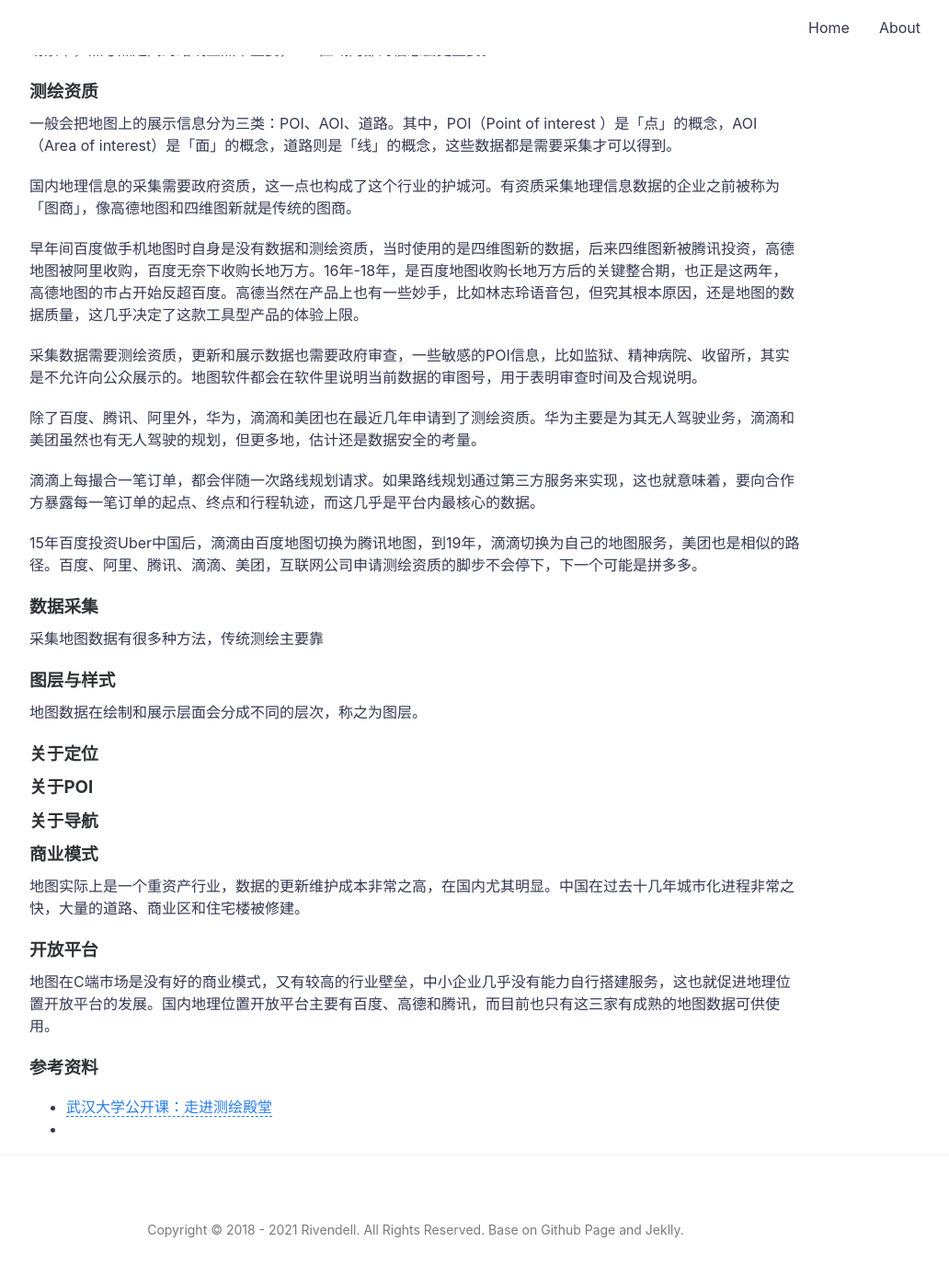
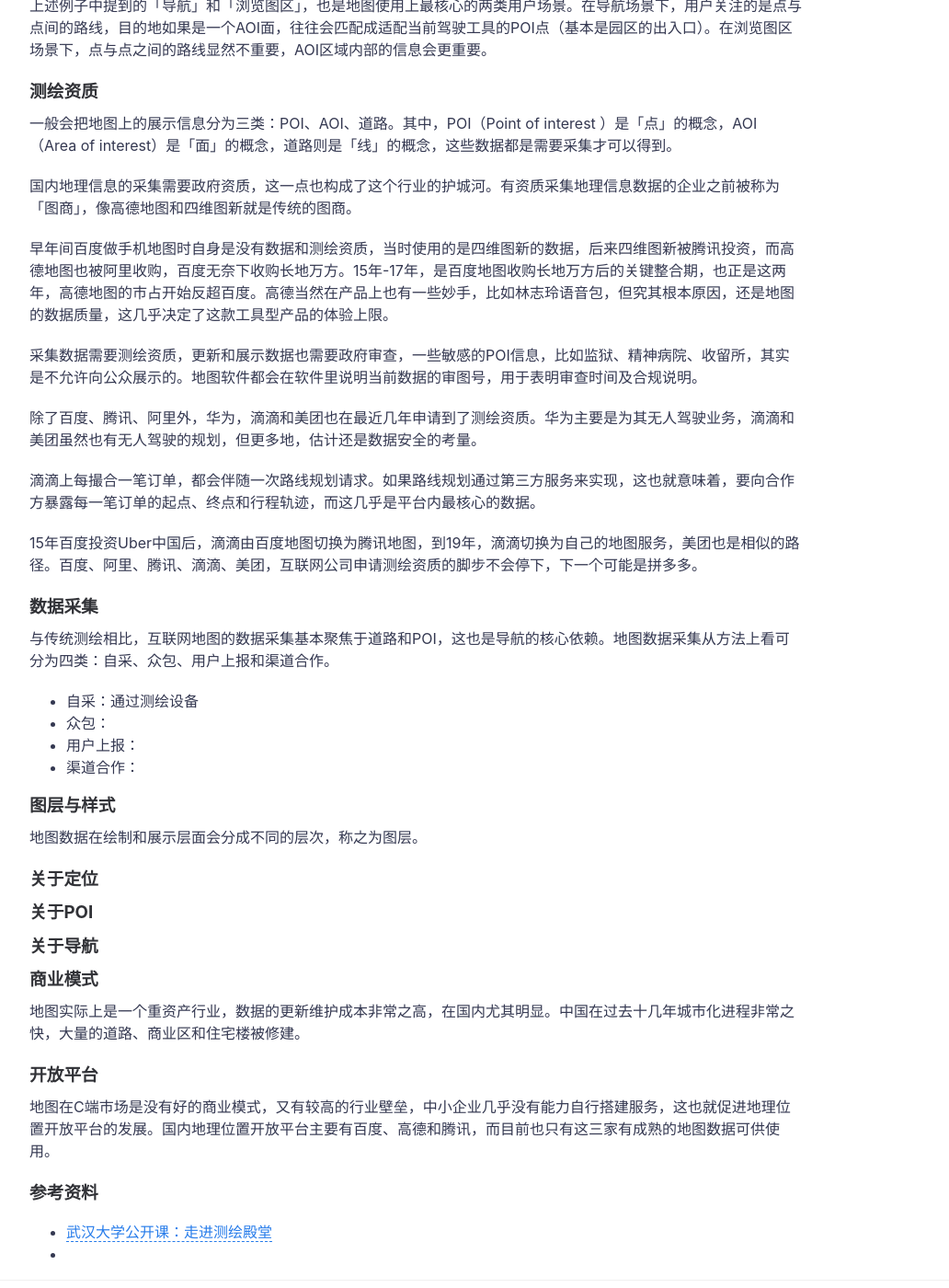
Before and after one commit to icarus507/icarus507.github.io, a Jekyll site: the page built from _posts/2018-09-07-谈谈地图.md, in a window 1280 px wide and 1400 px high, scrolled down 1166 px. Shown: the whole window at 92% size, without its empty margins (188-1220 px from the left). Built offline with Jekyll 4.4.1, drawn with Linux system fonts in a browser that asks for light colours.

Commit message:
Update 2018-09-07-谈谈地图.md

```diff
--- a/_posts/2018-09-07-谈谈地图.md
+++ b/_posts/2018-09-07-谈谈地图.md
@@ -29,7 +29,7 @@
 
 国内地理信息的采集需要政府资质，这一点也构成了这个行业的护城河。有资质采集地理信息数据的企业之前被称为「图商」，像高德地图和四维图新就是传统的图商。
 
-早年间百度做手机地图时自身是没有数据和测绘资质，当时使用的是四维图新的数据，后来四维图新被腾讯投资，高德地图被阿里收购，百度无奈下收购长地万方。16年-18年，是百度地图收购长地万方后的关键整合期，也正是这两年，高德地图的市占开始反超百度。高德当然在产品上也有一些妙手，比如林志玲语音包，但究其根本原因，还是地图的数据质量，这几乎决定了这款工具型产品的体验上限。
+早年间百度做手机地图时自身是没有数据和测绘资质，当时使用的是四维图新的数据，后来四维图新被腾讯投资，而高德地图也被阿里收购，百度无奈下收购长地万方。15年-17年，是百度地图收购长地万方后的关键整合期，也正是这两年，高德地图的市占开始反超百度。高德当然在产品上也有一些妙手，比如林志玲语音包，但究其根本原因，还是地图的数据质量，这几乎决定了这款工具型产品的体验上限。
 
 采集数据需要测绘资质，更新和展示数据也需要政府审查，一些敏感的POI信息，比如监狱、精神病院、收留所，其实是不允许向公众展示的。地图软件都会在软件里说明当前数据的审图号，用于表明审查时间及合规说明。
 
@@ -42,7 +42,11 @@
 
 ### 数据采集
 
-采集地图数据有很多种方法，传统测绘主要靠
+与传统测绘相比，互联网地图的数据采集基本聚焦于道路和POI，这也是导航的核心依赖。地图数据采集从方法上看可分为四类：自采、众包、用户上报和渠道合作。
+* 自采：通过测绘设备
+* 众包：
+* 用户上报：
+* 渠道合作：
 
 
 ### 图层与样式
```
